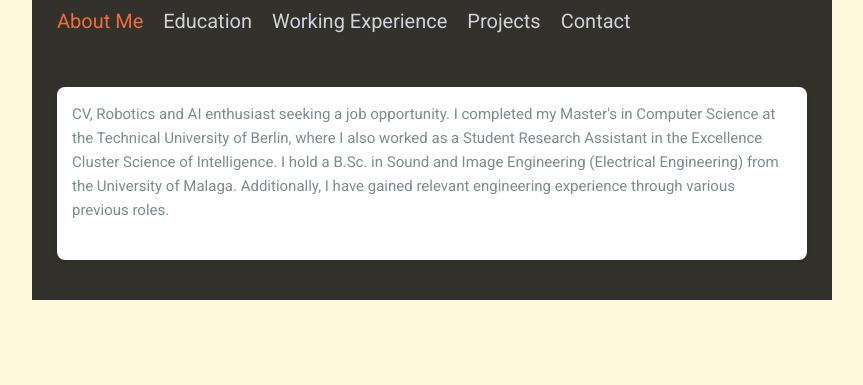
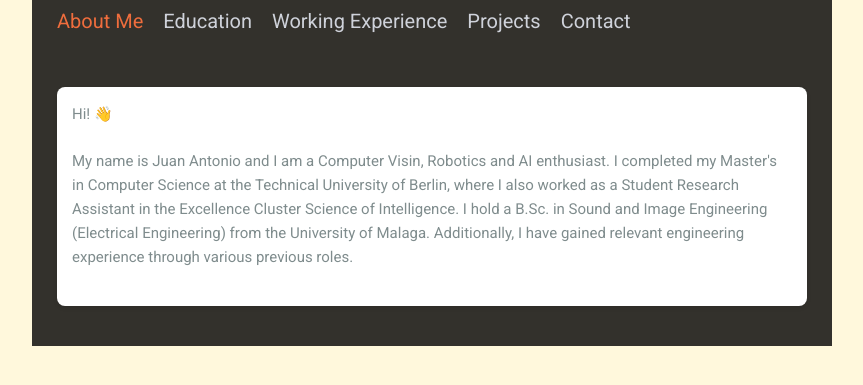
Before and after one commit to juanangd/juanangd.github.io, a plain HTML site: page index.html in a window 1280 px wide. Shown: the part 133-518 px from the top of the page, without its empty margins (208-1071 px from the left). Drawn offline with nearby package versions, Linux system fonts and the light colour scheme.

Commit message:
About me changed

```diff
--- a/index.html
+++ b/index.html
@@ -46,8 +46,10 @@
 
           <div id="home" class="content-region hide">
             <div class="base-item">
+              <p>Hi! <span class="wave">👋</span></p>
+              <p></p>
               <p>
-                CV, Robotics and AI enthusiast seeking a job opportunity. I completed my Master's in Computer Science at the Technical University of Berlin, where I also worked as a Student Research Assistant in the Excellence Cluster Science of Intelligence. I hold a B.Sc. in Sound and Image Engineering (Electrical Engineering) from the University of Malaga. Additionally, I have gained relevant engineering experience through various previous roles.
+                My name is Juan Antonio and I am a Computer Visin, Robotics and AI enthusiast. I completed my Master's in Computer Science at the Technical University of Berlin, where I also worked as a Student Research Assistant in the Excellence Cluster Science of Intelligence. I hold a B.Sc. in Sound and Image Engineering (Electrical Engineering) from the University of Malaga. Additionally, I have gained relevant engineering experience through various previous roles.
               </p>
             </div>
           </div>
```
